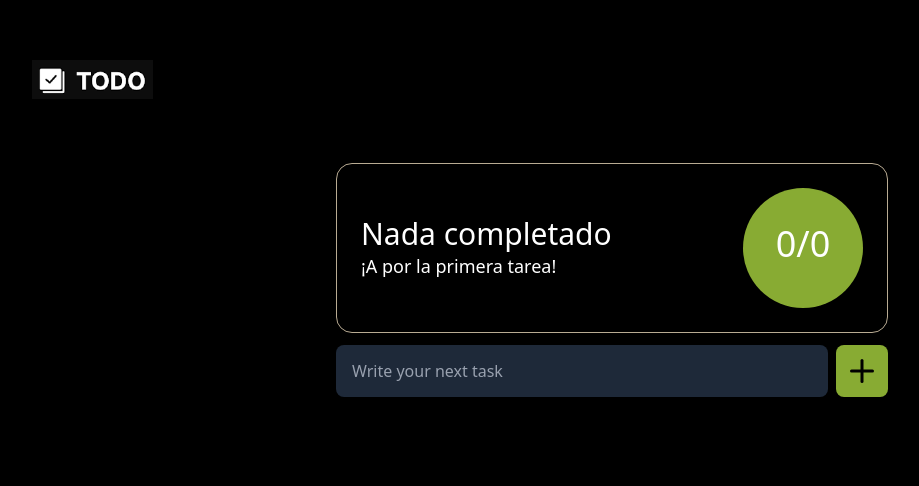
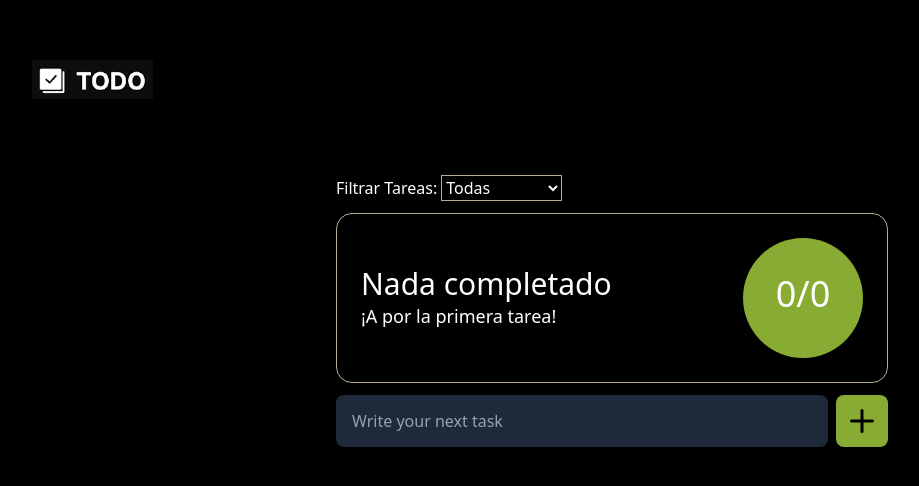
Before and after one commit to EdwinNoe/ToDo-List-, a React (Vite) app: page / in a window 1280 px wide. Shown: the top 486 px of the page, without its empty margins (28-947 px from the left). Built offline with nearby package versions, Linux system fonts and the light colour scheme.

Commit message:
feat: implementar filtros de tareas

```diff
--- a/src/App.jsx
+++ b/src/App.jsx
@@ -3,10 +3,27 @@ import { Head } from './components/Head'
 import { TodoList } from './components/TodoList'
 import { AddTask } from './components/AddTask'
 import { ProgressBar } from './components/ProgressBar'
+import {Filter} from './components/Filter'
 
 function App() {
 
   const [tasks, setTasks] = useState([]);
+  const [filterStatus, setFiltereStatus] = useState("all");
+
+  const onFilter = (filter) => {
+    setFiltereStatus(filter);
+  };
+
+  const filteredTasks = tasks.filter((task) => {
+    if (filterStatus === "completed") {
+      return task.completed;
+    }
+    if (filterStatus === "pending"){
+      return !task.completed;
+    } else {
+      return true;
+    }
+  });
 
   const createTask = (taskTitle) => {
     const newTask = {
@@ -34,9 +51,10 @@ function App() {
       <div className='container mx-auto '>
         <Head/>
         <div className='max-w-[35rem] mx-auto p-1'>
+          <Filter onFilter={onFilter}/>
           <ProgressBar tasks={tasks}/>
           <AddTask createTask={createTask}/>
-          <TodoList tasks={tasks} deleteTask={deleteTask} updateTask={updateTask}/>
+          <TodoList tasks={filteredTasks} deleteTask={deleteTask} updateTask={updateTask}/>
         </div>
       </div>
     </>
--- a/src/components/Filter.jsx
+++ b/src/components/Filter.jsx
@@ -0,0 +1,13 @@
+
+export function Filter({onFilter}){
+    return(
+        <div className="my-3" >
+            <label className="mr-1" htmlFor="task-select">Filtrar Tareas:</label>
+                <select className="border-1  border-[#B9AB93]" name="task" id="task-select" onChange={(e) => onFilter(e.target.value)}>
+                    <option className="bg-black" value="all">Todas</option>
+                    <option className="bg-black" value="completed">Completadas</option>
+                    <option className="bg-black" value="pending">Pendientes</option>
+                </select>
+        </div>
+    )
+}
```
Also changed, not shown: src/components/ProgressBar.jsx (indentation only). Lines whose indentation alone changed are shown as unchanged.
